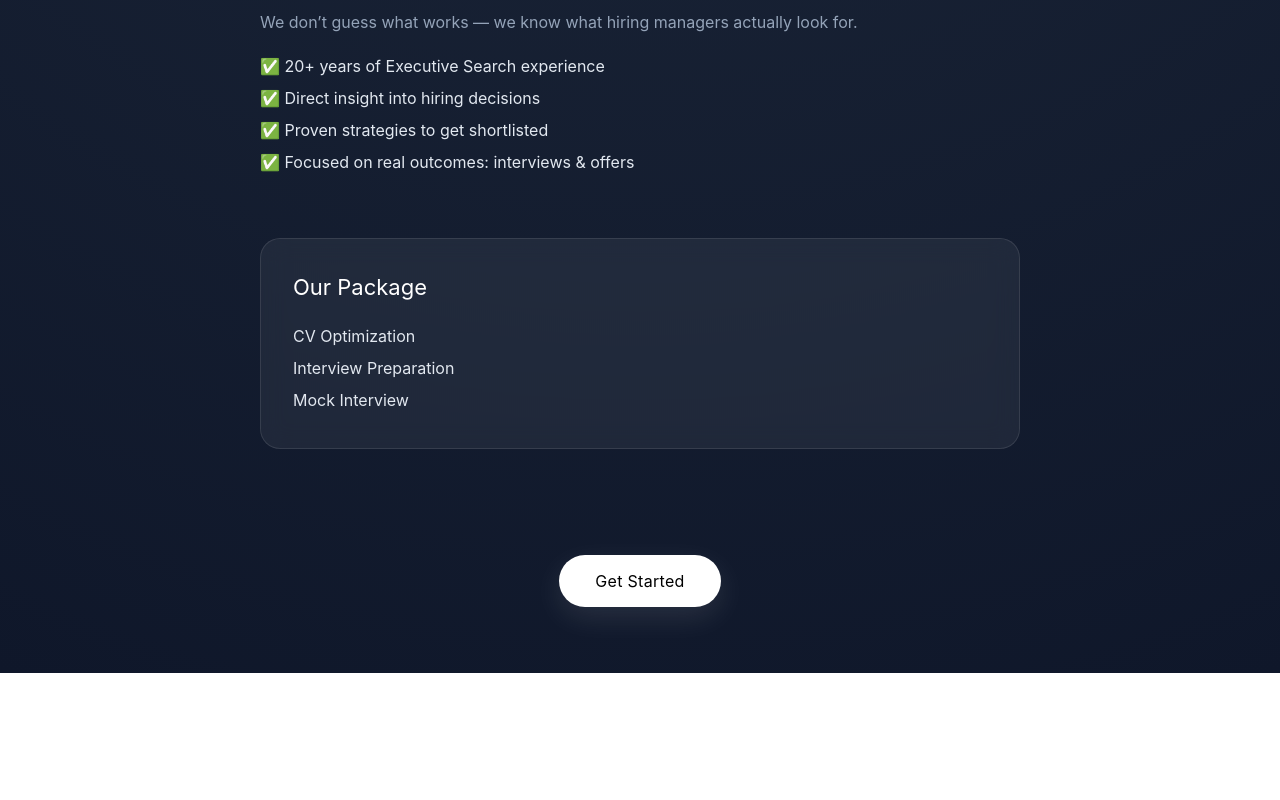
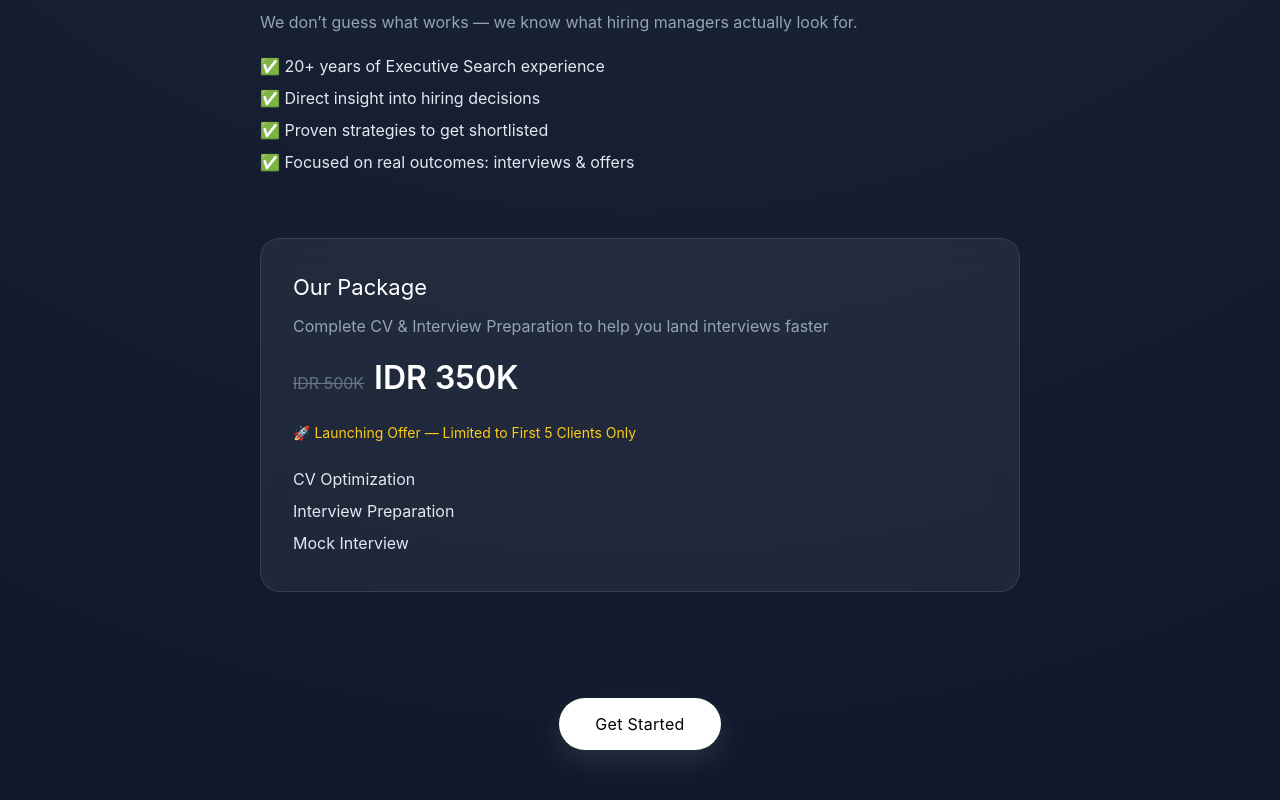
Before and after one commit to Ramzyjof/vd-fokus-landing, a Next.js app: page / in a window 1280 px wide. Shown: the part 776-1576 px from the top of the page. Before the commit the page ends 1449 px from the top, so only its background shows below. Built offline with nearby package versions, Linux system fonts and the light colour scheme.

Commit message:
add pricing and offer

```diff
--- a/app/page.tsx
+++ b/app/page.tsx
@@ -172,10 +172,42 @@ export default function Page() {
       e.currentTarget.style.boxShadow = "none";
     }}
   >
-    <h2 style={{ fontSize: "22px", marginBottom: "16px" }}>
+  <h2 style={{ fontSize: "22px", marginBottom: "10px" }}>
   Our Package
 </h2>
 
+<p style={{ color: "#94a3b8", marginBottom: "16px" }}>
+  Complete CV & Interview Preparation to help you land interviews faster
+</p>
+
+{/* PRICE */}
+<div style={{ marginBottom: "20px" }}>
+  <span style={{
+    textDecoration: "line-through",
+    color: "#64748b",
+    marginRight: "10px"
+  }}>
+    IDR 500K
+  </span>
+
+  <span style={{
+    fontSize: "32px",
+    fontWeight: 600
+  }}>
+    IDR 350K
+  </span>
+</div>
+
+{/* LIMITED OFFER */}
+<p style={{
+  color: "#facc15",
+  fontSize: "14px",
+  marginBottom: "20px"
+}}>
+  🚀 Launching Offer — Limited to First 5 Clients Only
+</p>
+
+{/* SERVICES */}
 <ul style={{ color: "#e2e8f0", lineHeight: "2" }}>
   <li>CV Optimization</li>
   <li>Interview Preparation</li>
```
Lines whose indentation alone changed are shown as unchanged.
